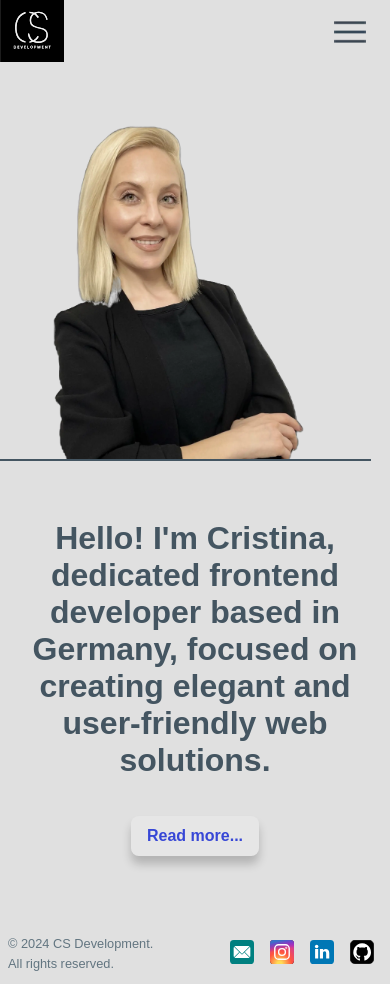
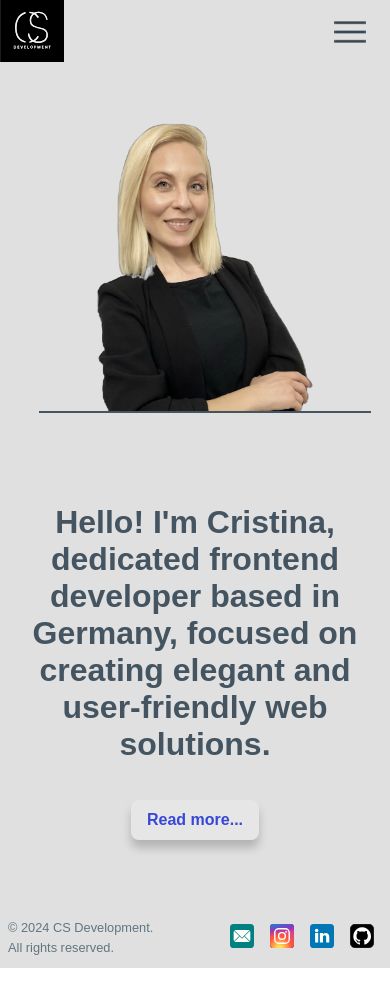
Before and after one commit to CristinaSt86/Portfolio, a React (Create React App) app: page / in a window 390 px wide. Built offline with nearby package versions, Linux system fonts and the light colour scheme.

Commit message:
Homepage image test.

```diff
--- a/src/pages/HomePage/HomePage.module.css
+++ b/src/pages/HomePage/HomePage.module.css
@@ -35,7 +35,7 @@
   overflow: hidden;
   display: flex;
   align-items: flex-end;
-  gap: 2rem;
+  gap: 4rem;
   padding:1.2rem;
 }
 
@@ -76,6 +76,10 @@
   .placeholder {
     height: 1rem;
   }
+
+  .imagine{
+    height: 19rem;
+  }
 }
 
 @media only screen and (min-width: 768px) and (max-width: 1368px) {
@@ -83,6 +87,7 @@
     flex-direction: column;
     align-items: center;
     justify-content: center;
+    gap:4rem;
   }
 
   .imagine {
```
